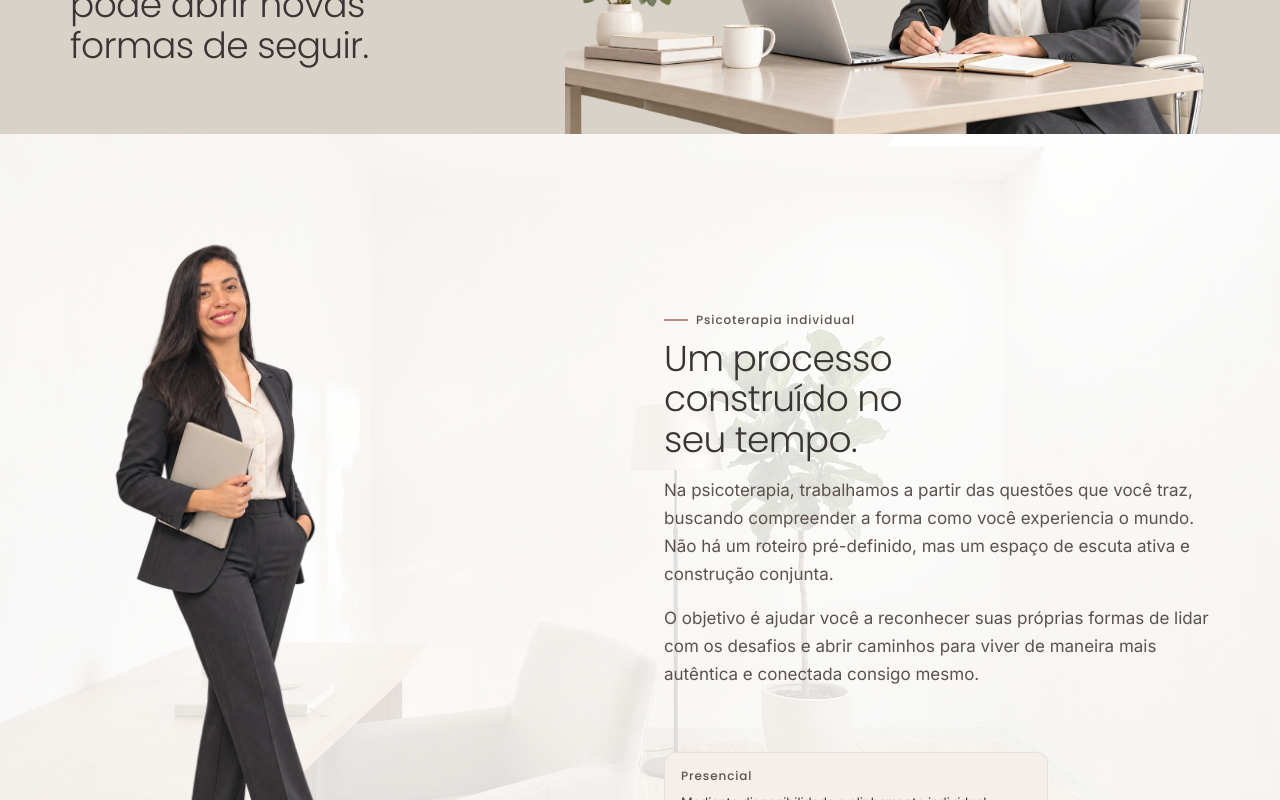
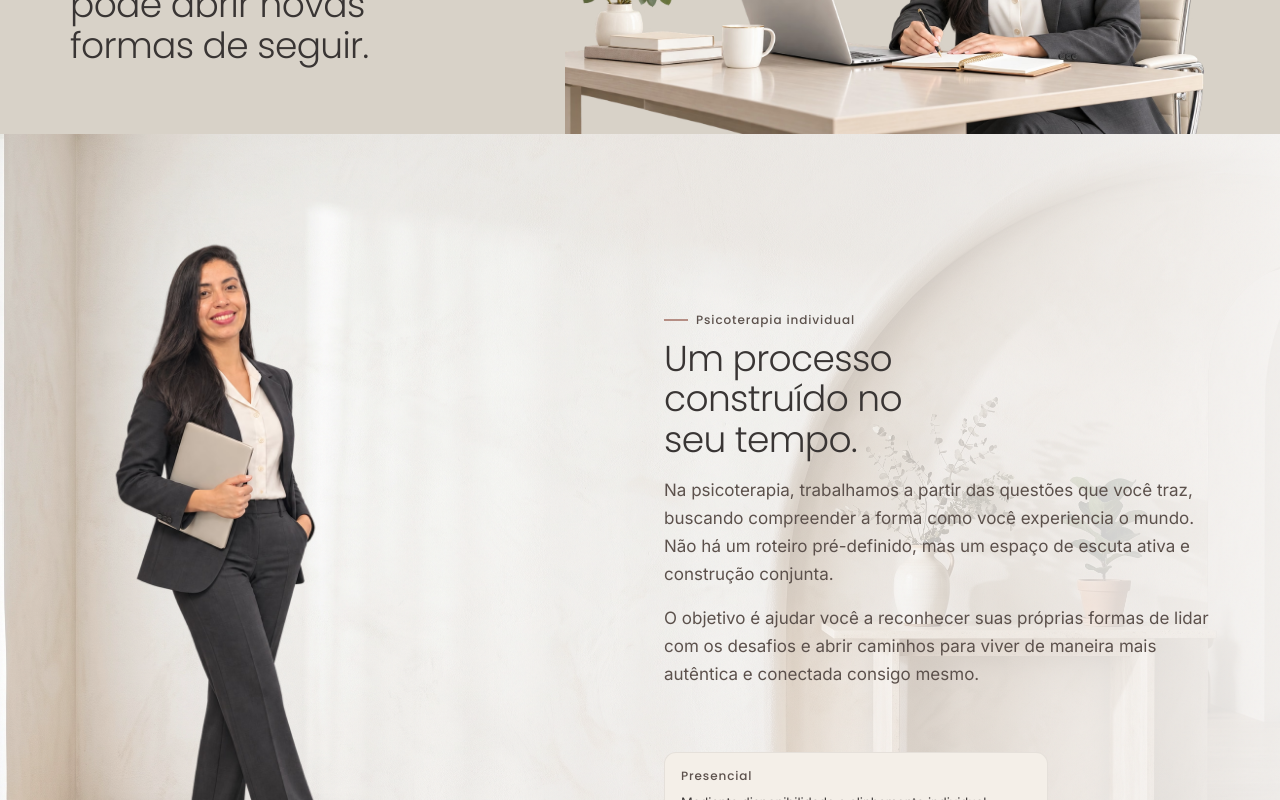
Before and after one commit to silvarodrigueswender30-del/janyne-site, a Next.js app in the folder site/: page / in a window 1280 px wide. Shown: the part 2100-2900 px from the top of the page. Built offline with nearby package versions, Linux system fonts and the light colour scheme.

Commit message:
fix: adjust process and approach overlays, update psychotherapy background

```diff
--- a/site/src/app/globals.css
+++ b/site/src/app/globals.css
@@ -1114,7 +1114,7 @@ svg {
 .overlay-about { background: linear-gradient(to right, rgba(250, 249, 248, 0.90) 0%, rgba(250, 249, 248, 0.6) 50%, rgba(250, 249, 248, 0.2) 100%); }
 .overlay-relevance { background: linear-gradient(to right, rgba(15, 15, 17, 0.90) 0%, rgba(15, 15, 17, 0.3) 100%); }
 .overlay-psychotherapy { background: linear-gradient(to left, rgba(250, 249, 248, 0.92) 0%, rgba(250, 249, 248, 0.6) 50%, rgba(250, 249, 248, 0.2) 100%); }
-.overlay-approach { background: linear-gradient(to right, rgba(15, 15, 17, 0.90) 0%, rgba(15, 15, 17, 0.5) 100%), radial-gradient(circle at 75% 50%, rgba(160, 130, 110, 0.15) 0%, transparent 60%); }
-.overlay-process { background: radial-gradient(circle at center, rgba(250, 249, 248, 0.90) 0%, rgba(250, 249, 248, 0.6) 100%); }
+.overlay-approach { background: linear-gradient(to right, rgba(15, 15, 17, 0.95) 0%, rgba(15, 15, 17, 0.7) 40%, rgba(15, 15, 17, 0.2) 100%), radial-gradient(circle at 75% 50%, rgba(160, 130, 110, 0.2) 0%, transparent 60%); }
+.overlay-process { background: radial-gradient(circle at center 30%, rgba(250, 249, 248, 0.95) 0%, rgba(250, 249, 248, 0.7) 40%, rgba(250, 249, 248, 0.2) 100%); }
 .overlay-faq { background: linear-gradient(to left, rgba(250, 249, 248, 0.92) 0%, rgba(250, 249, 248, 0.5) 60%, rgba(250, 249, 248, 0.1) 100%); }
 .overlay-contact { background: linear-gradient(to right, rgba(15, 15, 17, 0.92) 0%, rgba(15, 15, 17, 0.6) 40%, rgba(15, 15, 17, 0.1) 100%); }
--- a/site/src/components/sections/IndividualPsychotherapy.tsx
+++ b/site/src/components/sections/IndividualPsychotherapy.tsx
@@ -9,9 +9,11 @@ export function IndividualPsychotherapy() {
     <section id="psicoterapia" className="psychotherapy-section canvas-light section-block section-with-art">
 
       <div className="section-background">
-        <Image src="/images/backgrounds/psychotherapy-background.avif" alt="" aria-hidden="true" fill className="object-cover object-center" />
+        <Image src="/images/backgrounds/psychotherapy-background-2.avif" alt="" aria-hidden="true" fill className="object-cover object-center" />
       </div>
-      <div className="section-overlay" style={{ background: 'rgba(255,255,255,0.85)' }} />
+      <div className="section-overlay overlay-psychotherapy"
+      />
+      <div className="bg-noise" />
       <Container className="section-content">
         <div className="psychotherapy-grid psychotherapy-grid--photo">
           <div className="psychotherapy-visual">
```
Also changed, not shown: site/public/images/backgrounds/psychotherapy-background-2.avif (added).
